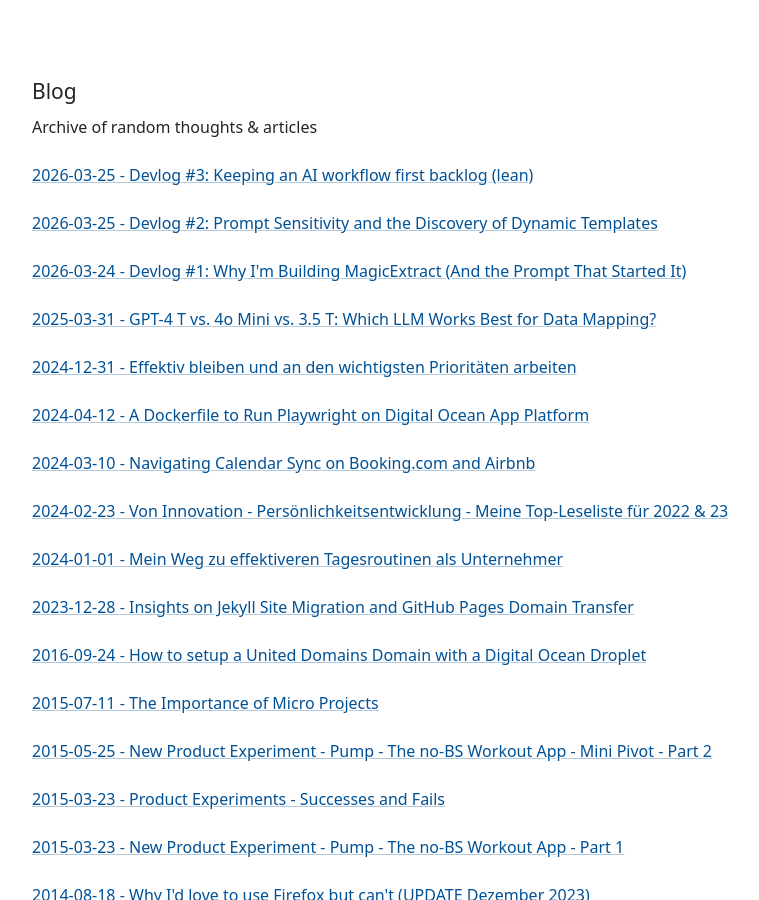
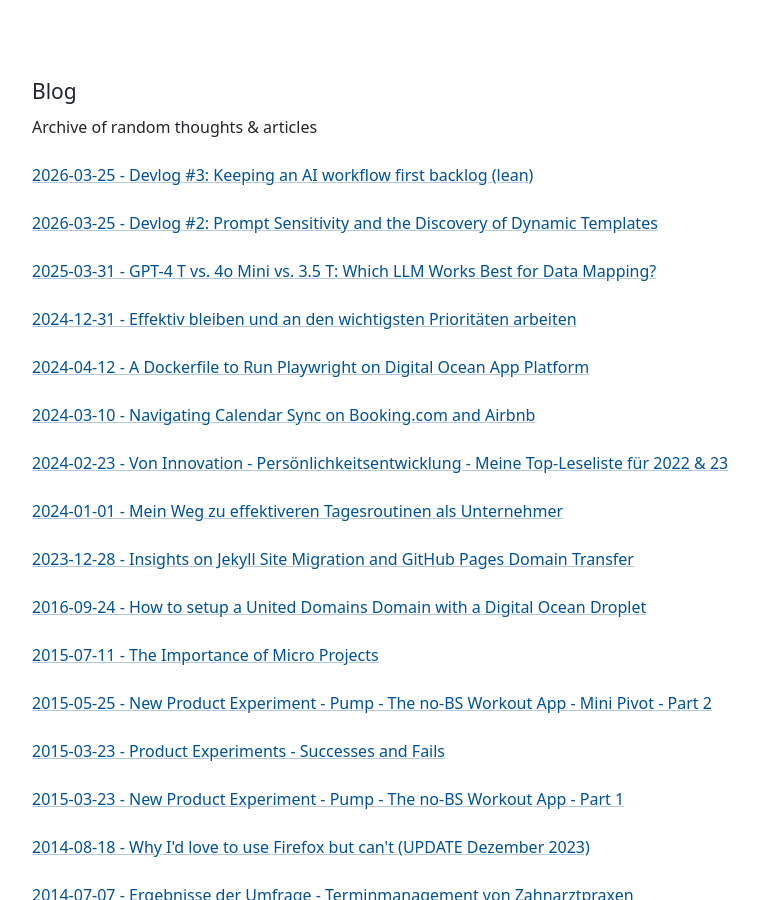
Before and after one commit to jnkwrych/jnkwrych.github.io, a Jekyll site: the page built from index.html, in a window 1280 px wide and 900 px high, scrolled down 1265 px. Shown: the whole window, without its empty margins (255-1014 px from the left). Built offline with Jekyll 4.4.1, drawn with Linux system fonts in a browser that asks for light colours.

Commit message:
Change publication status and date for devlog post
Updated the publication date and set the post as unpublished.

```diff
--- a/_posts/2026-03-24-building-magicextract-devlog-1-ai-hints-vs-zonal-ocr.md.md
+++ b/_posts/2026-03-24-building-magicextract-devlog-1-ai-hints-vs-zonal-ocr.md.md
@@ -1,7 +1,8 @@
 ---
 layout: post
 title: "Devlog #1: Why I'm Building MagicExtract (And the Prompt That Started It)"
-date: 2026-03-24
+published: false
+date: 2026-04-24
 categories: [ai, engineering, building-in-public]
 ---
 
```
